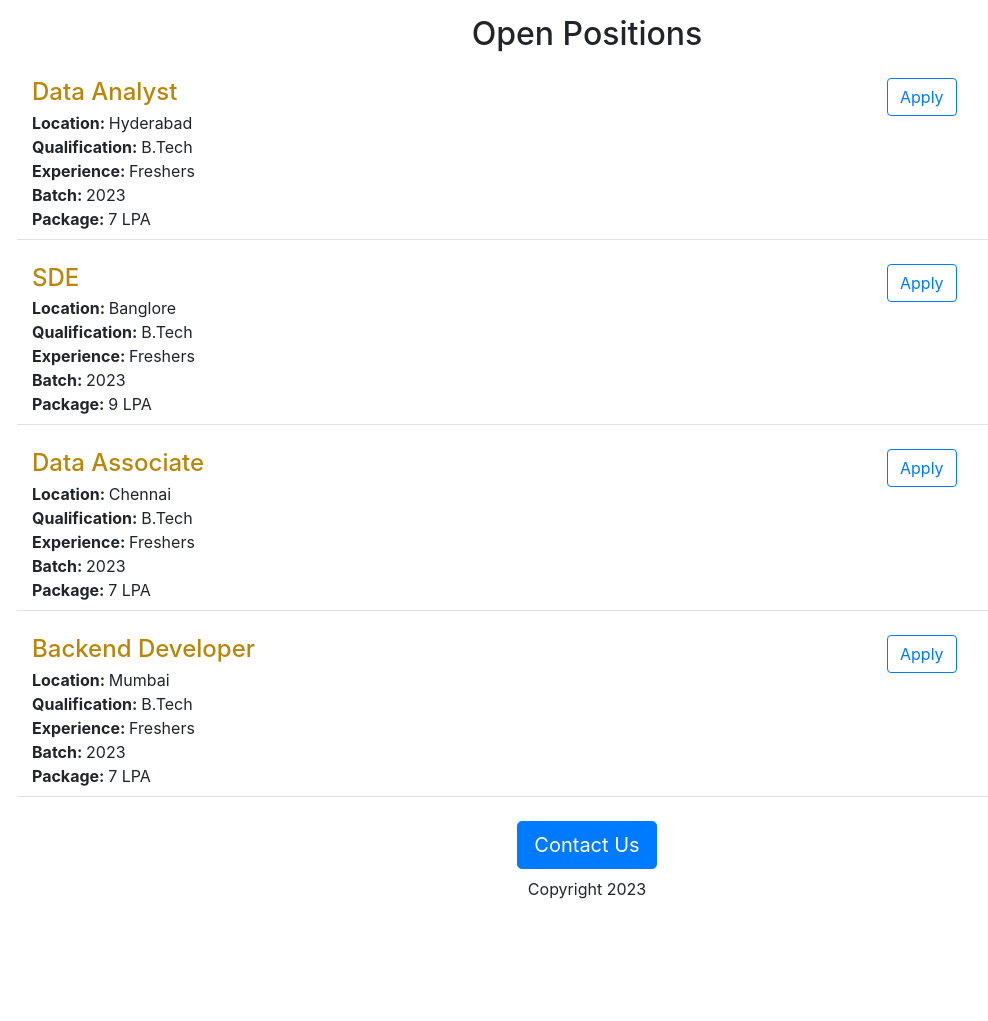
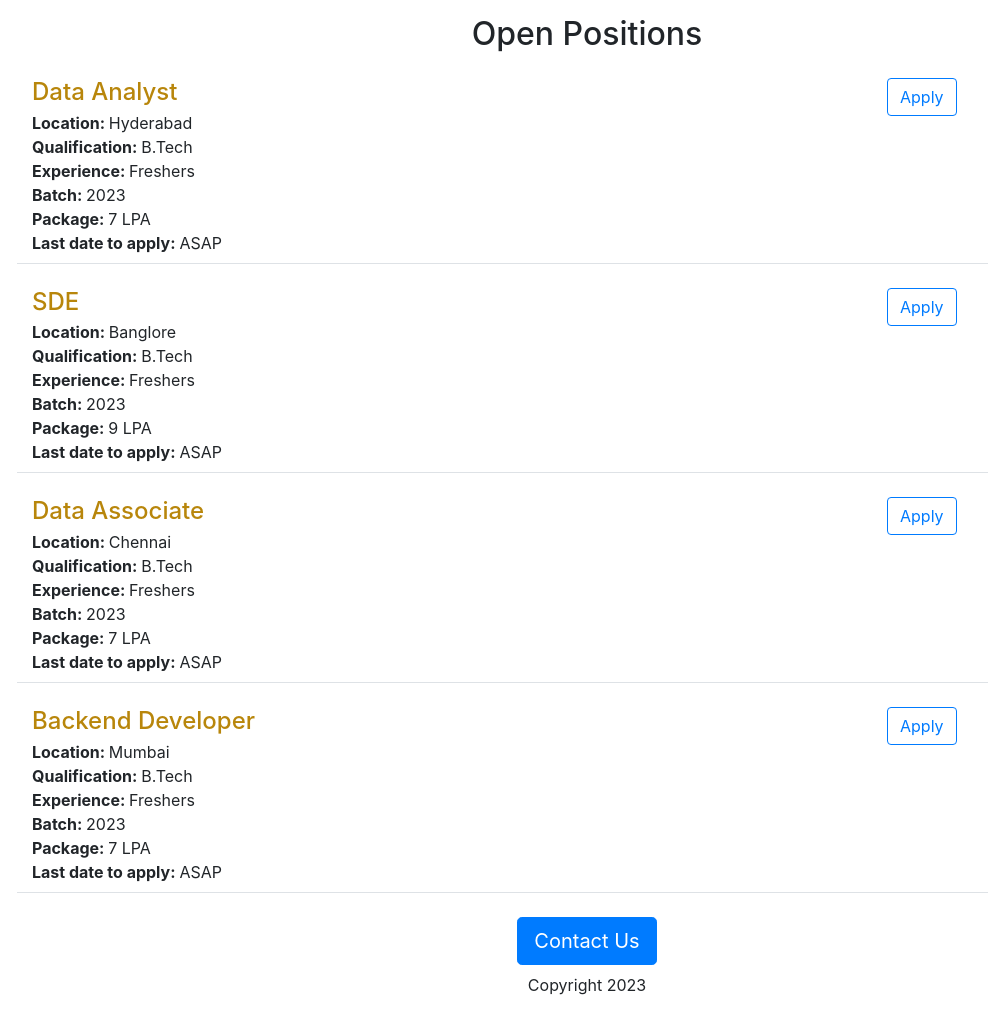
Before and after one commit to MkMOHINUDDIN/latest-job-updates, a Flask app: page / in a window 1280 px wide. Shown: the part 691-1712 px from the top of the page, without its empty margins (53-1041 px from the left). Before the commit the page ends 1590 px from the top, so only its background shows below. Run offline with Flask 3, Linux system fonts and the light colour scheme.

Commit message:
requirements added

```diff
--- a/templates/jobitems.html
+++ b/templates/jobitems.html
@@ -18,6 +18,11 @@
             {{job['package']|safe}}
         </div>
         {%endif%}
+        {% if 'Last date to apply' not in job%}
+        <div><b>Last date to apply: </b>ASAP
+
+        </div>
+        {%endif%}
     </div>
     <div class="col-3">
         <button type="button" class="btn btn-outline-primary">Apply</button>
```
